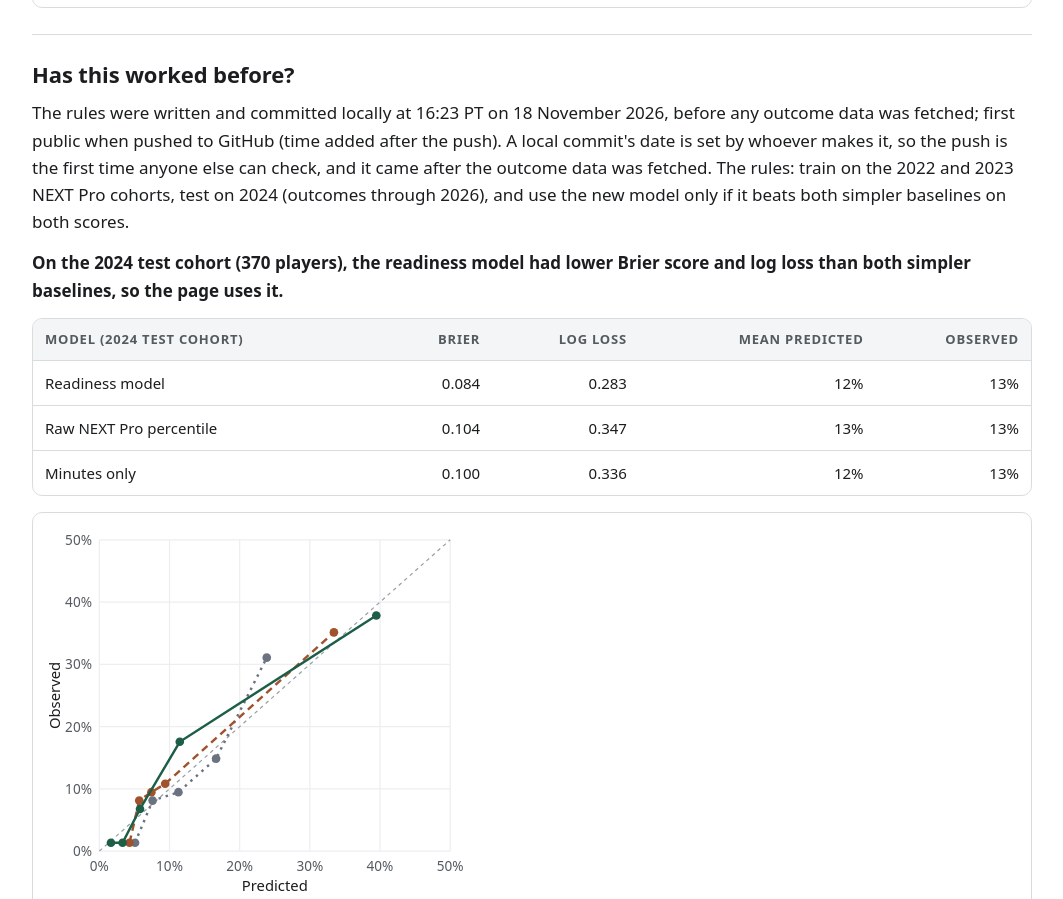
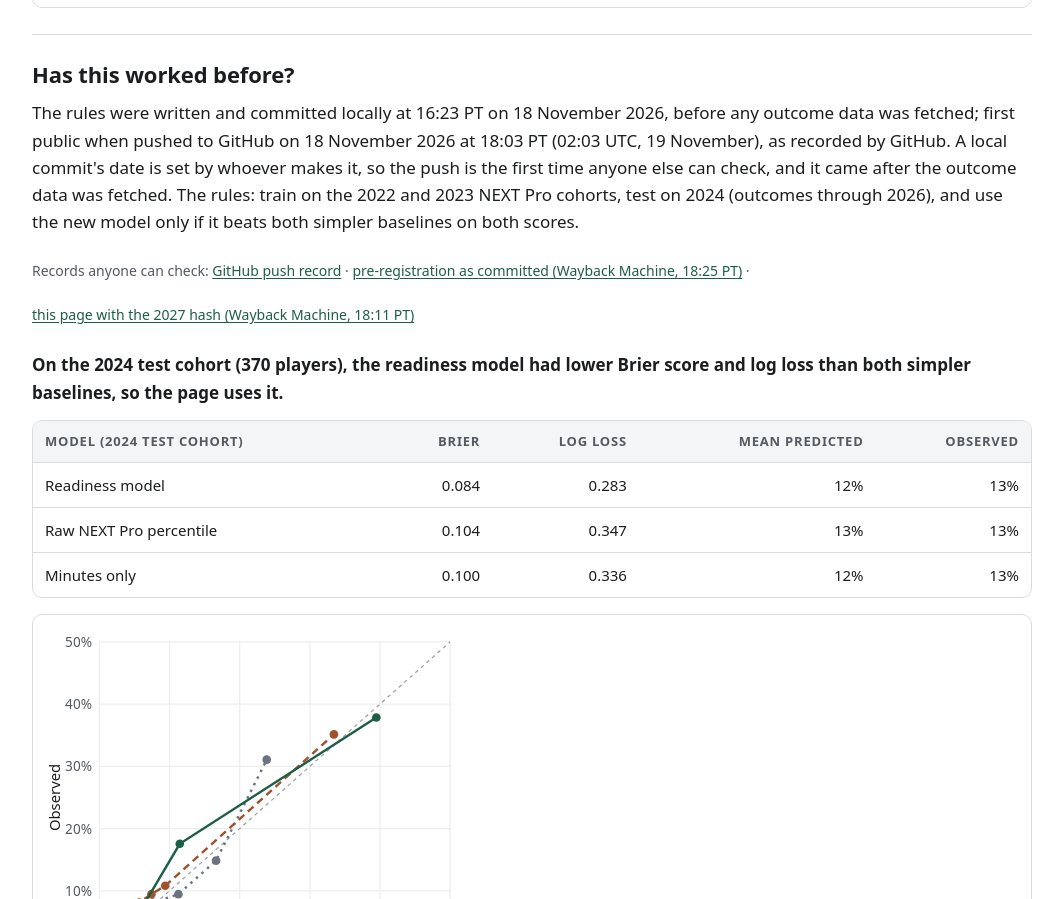
Before and after one commit to brody-armstrong/brody-armstrong.github.io, a plain HTML site: page inverted/passport/index.html in a window 1280 px wide. Shown: the part 3133-4032 px from the top of the page, without its empty margins (108-1171 px from the left). Drawn offline with Linux system fonts and the light colour scheme.

Commit message:
Passport: link GitHub push record and Wayback Machine archives

```diff
--- a/inverted/passport/index.html
+++ b/inverted/passport/index.html
@@ -63,7 +63,8 @@ td button.pick:focus-visible{outline:3px solid #2f7dd1;outline-offset:2px}
 
 <section class="part" id="backtest" aria-labelledby="bt">
   <h2 id="bt">Has this worked before?</h2>
-  <p>The rules were written and committed locally at 16:23 PT on 18 November 2026, before any outcome data was fetched; first public when pushed to GitHub (time added after the push). A local commit's date is set by whoever makes it, so the push is the first time anyone else can check, and it came after the outcome data was fetched. The rules: train on the 2022 and 2023 NEXT Pro cohorts, test on 2024 (outcomes through 2026), and use the new model only if it beats both simpler baselines on both scores.</p>
+  <p>The rules were written and committed locally at 16:23 PT on 18 November 2026, before any outcome data was fetched; first public when pushed to GitHub on 18 November 2026 at 18:03 PT (02:03 UTC, 19 November), as recorded by GitHub. A local commit's date is set by whoever makes it, so the push is the first time anyone else can check, and it came after the outcome data was fetched. The rules: train on the 2022 and 2023 NEXT Pro cohorts, test on 2024 (outcomes through 2026), and use the new model only if it beats both simpler baselines on both scores.</p>
+  <p class="small">Records anyone can check: <a class="src" href="https://github.com/brody-armstrong/inverted/activity?ref=main">GitHub push record</a> · <a class="src" href="https://web.archive.org/web/20261119022509/https://raw.githubusercontent.com/brody-armstrong/inverted/35b5ffd426e7e6830cf845d7fe8144805836a1a5/mls/src/passport/PREREGISTRATION.md">pre-registration as committed (Wayback Machine, 18:25 PT)</a> · <a class="src" href="https://web.archive.org/web/20261119021157/https://brody-armstrong.github.io/inverted/passport/">this page with the 2027 hash (Wayback Machine, 18:11 PT)</a></p>
   <p><strong>On the 2024 test cohort (370 players), the readiness model had lower Brier score and log loss than both simpler baselines, so the page uses it.</strong></p>
   <div class="tablebox"><table>
     <thead><tr><th>Model (2024 test cohort)</th><th class="num">Brier</th><th class="num">Log loss</th><th class="num">Mean predicted</th><th class="num">Observed</th></tr></thead>
```
